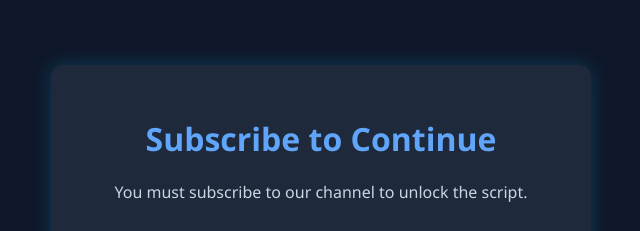
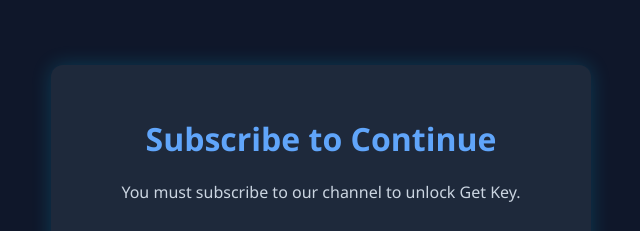
Before and after one commit to TheMugenKingVIP/KeyS, a plain HTML site: page index.html in a window 1280 px wide. Shown: the part 198-429 px from the top of the page, 319-959 px from the left. Drawn offline with Linux system fonts and the light colour scheme.

Commit message:
Update index.html

```diff
--- a/index.html
+++ b/index.html
@@ -56,7 +56,7 @@
 <body>
   <div class="container">
     <h1>Subscribe to Continue</h1>
-    <p>You must subscribe to our channel to unlock the script.</p>
+    <p>You must subscribe to our channel to unlock Get Key.</p>
 
     <a href="https://youtube.com/@themugenking" target="_blank">
       <button id="subscribeBtn">Subscribe on YouTube</button>
```
